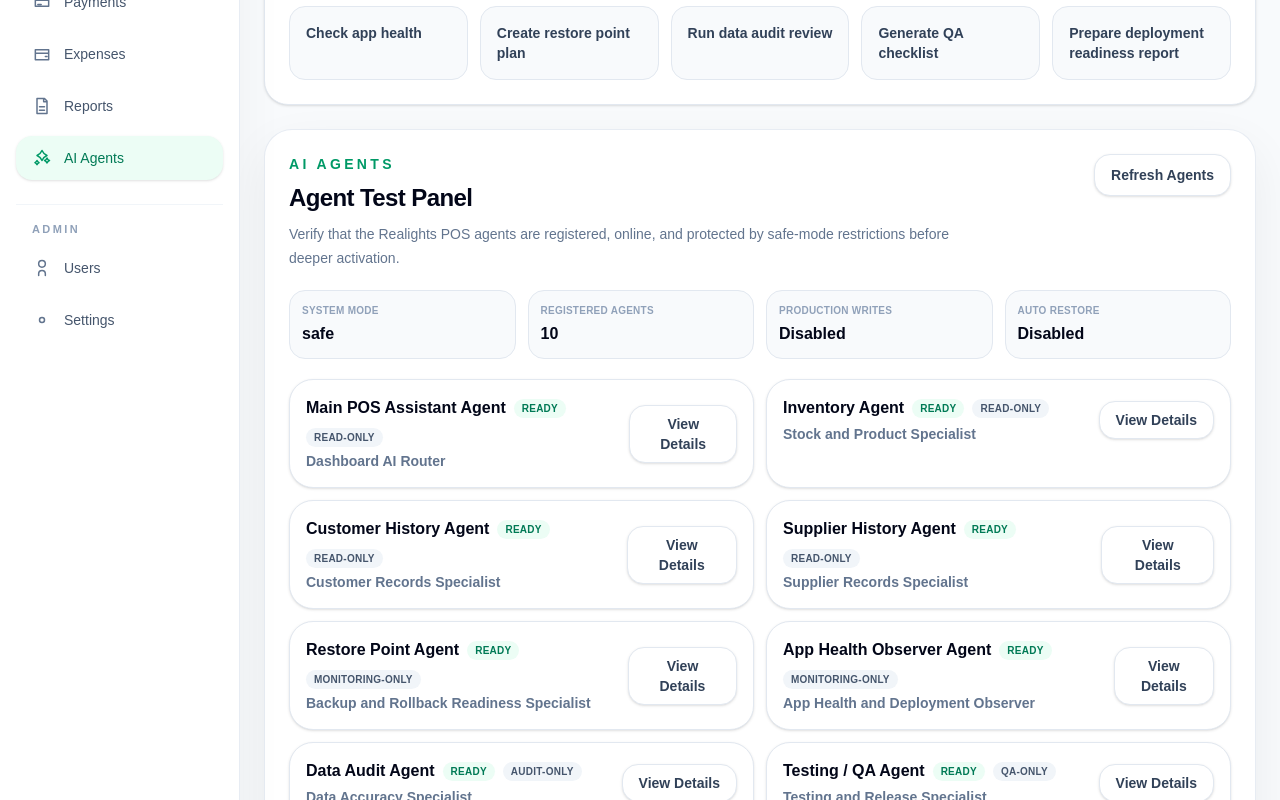
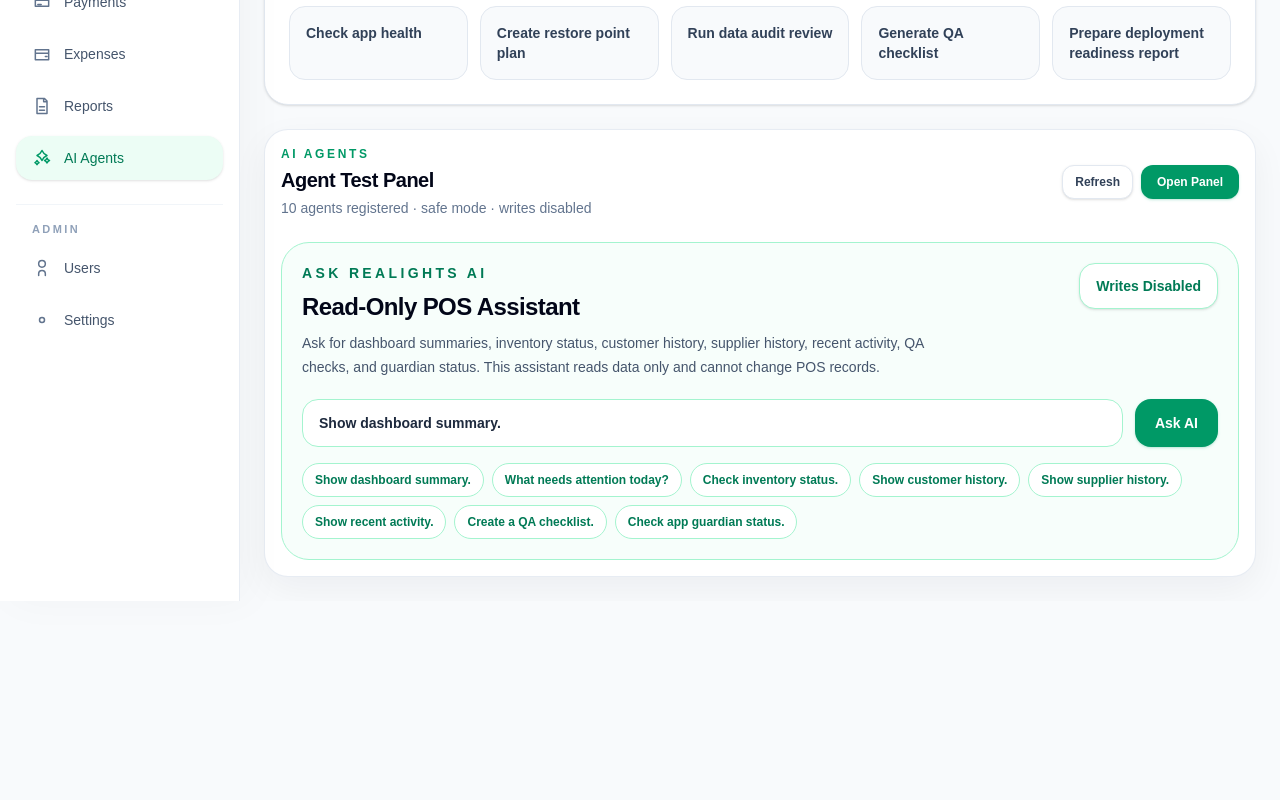
Before and after one commit to johncardinales-cpu/realight-dashboard, a Next.js app: page /ai-agents in a window 1280 px wide. Shown: the part 600-1400 px from the top of the page. After the commit the page ends 1201 px from the top, so only its background shows below. Built offline with nearby package versions, Linux system fonts and the light colour scheme.

Commit message:
Collapse AI agent test panel behind button

```diff
--- a/components/ai/AgentTestPanel.tsx
+++ b/components/ai/AgentTestPanel.tsx
@@ -39,6 +39,7 @@
 export default function AgentTestPanel() {
   const [status, setStatus] = useState<StatusPayload | null>(null);
   const [loadingStatus, setLoadingStatus] = useState(true);
+  const [isPanelOpen, setIsPanelOpen] = useState(false);
   const [testingAgentId, setTestingAgentId] = useState<string | null>(null);
   const [expandedAgentId, setExpandedAgentId] = useState<string | null>(null);
   const [testResponse, setTestResponse] = useState<TestResponse | null>(null);
@@ -82,74 +83,86 @@
   }, []);
 
   return (
-    <div className="rounded-[1.75rem] border border-slate-200/80 bg-white p-6 shadow-[0_18px_50px_rgba(15,23,42,0.06)]">
-      <div className="mb-5 flex flex-col gap-4 lg:flex-row lg:items-start lg:justify-between">
+    <div className="rounded-[1.5rem] border border-slate-200/80 bg-white p-4 shadow-[0_12px_35px_rgba(15,23,42,0.05)]">
+      <div className="flex flex-col gap-3 sm:flex-row sm:items-center sm:justify-between">
         <div>
-          <p className="text-sm font-bold uppercase tracking-[0.24em] text-emerald-600">AI Agents</p>
-          <h2 className="mt-2 text-2xl font-semibold tracking-tight text-slate-950">Agent Test Panel</h2>
-          <p className="mt-2 max-w-2xl text-sm font-medium leading-6 text-slate-500">
-            Verify that the Realights POS agents are registered, online, and protected by safe-mode restrictions before deeper activation.
+          <p className="text-xs font-bold uppercase tracking-[0.22em] text-emerald-600">AI Agents</p>
+          <h2 className="mt-1 text-xl font-semibold tracking-tight text-slate-950">Agent Test Panel</h2>
+          <p className="mt-1 text-sm font-medium text-slate-500">
+            {status?.agents?.length ?? "..."} agents registered · {status?.mode || "safe"} mode · writes {status?.writeActionsEnabled ? "enabled" : "disabled"}
           </p>
         </div>
-        <button onClick={() => loadStatus().catch(console.error)} className="rounded-2xl border border-slate-200 bg-white px-4 py-2.5 text-sm font-semibold text-slate-700 shadow-sm transition hover:border-slate-300 hover:bg-slate-50">
-          {loadingStatus ? "Checking..." : "Refresh Agents"}
+
+        <div className="flex flex-wrap gap-2">
+          <button onClick={() => loadStatus().catch(console.error)} className="rounded-xl border border-slate-200 bg-white px-3 py-2 text-xs font-semibold text-slate-700 shadow-sm transition hover:border-slate-300 hover:bg-slate-50">
+            {loadingStatus ? "Checking..." : "Refresh"}
           </button>
-      </div>
-
-      {error ? <div className="mb-4 rounded-2xl border border-rose-200 bg-rose-50 px-4 py-3 text-sm font-semibold text-rose-700">{error}</div> : null}
-
-      <div className="mb-5 grid grid-cols-2 gap-3 xl:grid-cols-4">
-        <div className="rounded-2xl border border-slate-200 bg-slate-50 p-3">
-          <p className="text-[10px] font-bold uppercase tracking-wide text-slate-400">System Mode</p>
-          <p className="mt-1 text-base font-semibold text-slate-950">{status?.mode || "safe"}</p>
-        </div>
-        <div className="rounded-2xl border border-slate-200 bg-slate-50 p-3">
-          <p className="text-[10px] font-bold uppercase tracking-wide text-slate-400">Registered Agents</p>
-          <p className="mt-1 text-base font-semibold text-slate-950">{status?.agents?.length ?? "..."}</p>
-        </div>
-        <div className="rounded-2xl border border-slate-200 bg-slate-50 p-3">
-          <p className="text-[10px] font-bold uppercase tracking-wide text-slate-400">Production Writes</p>
-          <p className="mt-1 text-base font-semibold text-slate-950">{status?.writeActionsEnabled ? "Enabled" : "Disabled"}</p>
-        </div>
-        <div className="rounded-2xl border border-slate-200 bg-slate-50 p-3">
-          <p className="text-[10px] font-bold uppercase tracking-wide text-slate-400">Auto Restore</p>
-          <p className="mt-1 text-base font-semibold text-slate-950">{status?.autoRestoreEnabled ? "Enabled" : "Disabled"}</p>
+          <button
+            type="button"
+            onClick={() => setIsPanelOpen((value) => !value)}
+            className="rounded-xl bg-emerald-600 px-4 py-2 text-xs font-semibold text-white shadow-sm shadow-emerald-600/20 transition hover:bg-emerald-700"
+          >
+            {isPanelOpen ? "Hide Panel" : "Open Panel"}
+          </button>
         </div>
       </div>
 
-      <div className="grid grid-cols-1 gap-3 xl:grid-cols-2">
+      {error ? <div className="mt-3 rounded-xl border border-rose-200 bg-rose-50 px-3 py-2 text-xs font-semibold text-rose-700">{error}</div> : null}
+
+      {isPanelOpen ? (
+        <div className="mt-4 border-t border-slate-100 pt-4">
+          <div className="mb-4 grid grid-cols-2 gap-2 xl:grid-cols-4">
+            <div className="rounded-xl border border-slate-200 bg-slate-50 p-3">
+              <p className="text-[10px] font-bold uppercase tracking-wide text-slate-400">System Mode</p>
+              <p className="mt-1 text-sm font-semibold text-slate-950">{status?.mode || "safe"}</p>
+            </div>
+            <div className="rounded-xl border border-slate-200 bg-slate-50 p-3">
+              <p className="text-[10px] font-bold uppercase tracking-wide text-slate-400">Registered</p>
+              <p className="mt-1 text-sm font-semibold text-slate-950">{status?.agents?.length ?? "..."}</p>
+            </div>
+            <div className="rounded-xl border border-slate-200 bg-slate-50 p-3">
+              <p className="text-[10px] font-bold uppercase tracking-wide text-slate-400">Writes</p>
+              <p className="mt-1 text-sm font-semibold text-slate-950">{status?.writeActionsEnabled ? "Enabled" : "Disabled"}</p>
+            </div>
+            <div className="rounded-xl border border-slate-200 bg-slate-50 p-3">
+              <p className="text-[10px] font-bold uppercase tracking-wide text-slate-400">Auto Restore</p>
+              <p className="mt-1 text-sm font-semibold text-slate-950">{status?.autoRestoreEnabled ? "Enabled" : "Disabled"}</p>
+            </div>
+          </div>
+
+          <div className="grid grid-cols-1 gap-2 xl:grid-cols-2">
             {(status?.agents || []).map((agent) => {
               const isExpanded = expandedAgentId === agent.id;
 
               return (
-            <div key={agent.id} className="rounded-3xl border border-slate-200 bg-white p-4 shadow-sm transition hover:border-emerald-200 hover:shadow-md">
-              <div className="flex flex-col gap-3 sm:flex-row sm:items-center sm:justify-between">
+                <div key={agent.id} className="rounded-2xl border border-slate-200 bg-white p-3 shadow-sm transition hover:border-emerald-200 hover:shadow-md">
+                  <div className="flex flex-col gap-2 sm:flex-row sm:items-center sm:justify-between">
                     <div className="min-w-0">
                       <div className="flex flex-wrap items-center gap-2">
-                    <h3 className="text-base font-semibold text-slate-950">{agent.name}</h3>
-                    <span className="rounded-full bg-emerald-50 px-2 py-0.5 text-[10px] font-bold uppercase tracking-wide text-emerald-700">{agent.status}</span>
-                    <span className="rounded-full bg-slate-100 px-2 py-0.5 text-[10px] font-bold uppercase tracking-wide text-slate-600">{agent.mode}</span>
+                        <h3 className="text-sm font-semibold text-slate-950">{agent.name}</h3>
+                        <span className="rounded-full bg-emerald-50 px-2 py-0.5 text-[9px] font-bold uppercase tracking-wide text-emerald-700">{agent.status}</span>
+                        <span className="rounded-full bg-slate-100 px-2 py-0.5 text-[9px] font-bold uppercase tracking-wide text-slate-600">{agent.mode}</span>
                       </div>
-                  <p className="mt-1 truncate text-sm font-semibold text-slate-500">{agent.title}</p>
+                      <p className="mt-1 truncate text-xs font-semibold text-slate-500">{agent.title}</p>
                     </div>
 
                     <button
                       type="button"
                       onClick={() => setExpandedAgentId(isExpanded ? null : agent.id)}
-                  className="rounded-2xl border border-slate-200 bg-white px-4 py-2 text-sm font-semibold text-slate-700 shadow-sm transition hover:border-emerald-200 hover:bg-emerald-50 hover:text-emerald-700"
+                      className="rounded-xl border border-slate-200 bg-white px-3 py-1.5 text-xs font-semibold text-slate-700 shadow-sm transition hover:border-emerald-200 hover:bg-emerald-50 hover:text-emerald-700"
                     >
-                  {isExpanded ? "Hide Details" : "View Details"}
+                      {isExpanded ? "Hide" : "Details"}
                     </button>
                   </div>
 
                   {isExpanded ? (
-                <div className="mt-4 border-t border-slate-100 pt-4">
-                  <p className="text-sm leading-6 text-slate-600">{agent.summary}</p>
-                  <div className="mt-4 rounded-2xl bg-slate-50 p-4">
-                    <p className="text-xs font-bold uppercase tracking-wide text-slate-400">Sample Prompt</p>
-                    <p className="mt-1 text-sm font-semibold text-slate-700">{agent.samplePrompts[0]}</p>
+                    <div className="mt-3 border-t border-slate-100 pt-3">
+                      <p className="text-xs leading-5 text-slate-600">{agent.summary}</p>
+                      <div className="mt-3 rounded-xl bg-slate-50 p-3">
+                        <p className="text-[10px] font-bold uppercase tracking-wide text-slate-400">Sample Prompt</p>
+                        <p className="mt-1 text-xs font-semibold text-slate-700">{agent.samplePrompts[0]}</p>
                       </div>
-                  <button onClick={() => testAgent(agent)} disabled={testingAgentId === agent.id} className="mt-4 rounded-2xl bg-emerald-600 px-4 py-2 text-sm font-semibold text-white shadow-sm shadow-emerald-600/20 transition hover:bg-emerald-700 disabled:cursor-not-allowed disabled:bg-slate-300">
+                      <button onClick={() => testAgent(agent)} disabled={testingAgentId === agent.id} className="mt-3 rounded-xl bg-emerald-600 px-3 py-1.5 text-xs font-semibold text-white shadow-sm shadow-emerald-600/20 transition hover:bg-emerald-700 disabled:cursor-not-allowed disabled:bg-slate-300">
                         {testingAgentId === agent.id ? "Testing..." : "Test Agent"}
                       </button>
                     </div>
@@ -160,10 +173,12 @@
           </div>
 
           {testResponse ? (
-        <div className="mt-5 rounded-3xl border border-emerald-200 bg-emerald-50 p-5">
-          <p className="text-sm font-bold uppercase tracking-wide text-emerald-700">Latest Test Result</p>
-          <h3 className="mt-2 text-xl font-semibold text-slate-950">{testResponse.agentName}</h3>
+            <div className="mt-4 rounded-2xl border border-emerald-200 bg-emerald-50 p-4">
+              <p className="text-xs font-bold uppercase tracking-wide text-emerald-700">Latest Test Result</p>
+              <h3 className="mt-1 text-lg font-semibold text-slate-950">{testResponse.agentName}</h3>
               <p className="mt-2 text-sm leading-6 text-slate-700">{testResponse.response}</p>
+            </div>
+          ) : null}
         </div>
       ) : null}
 
```
Lines whose indentation alone changed are shown as unchanged.
